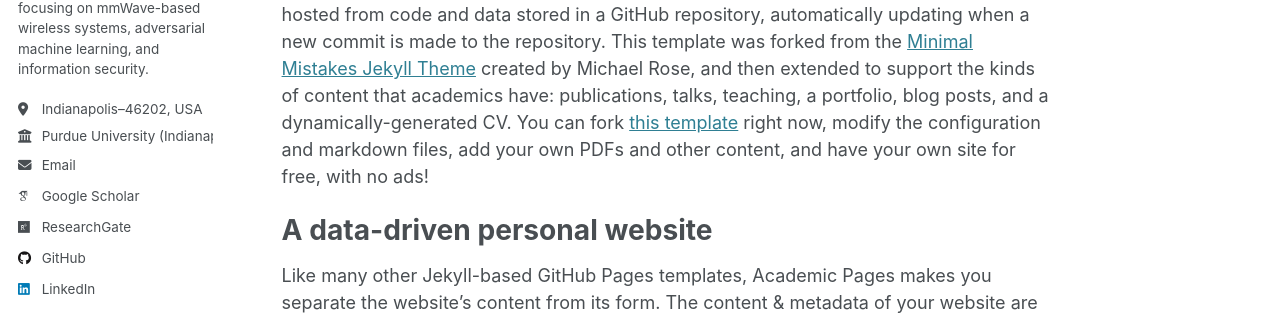
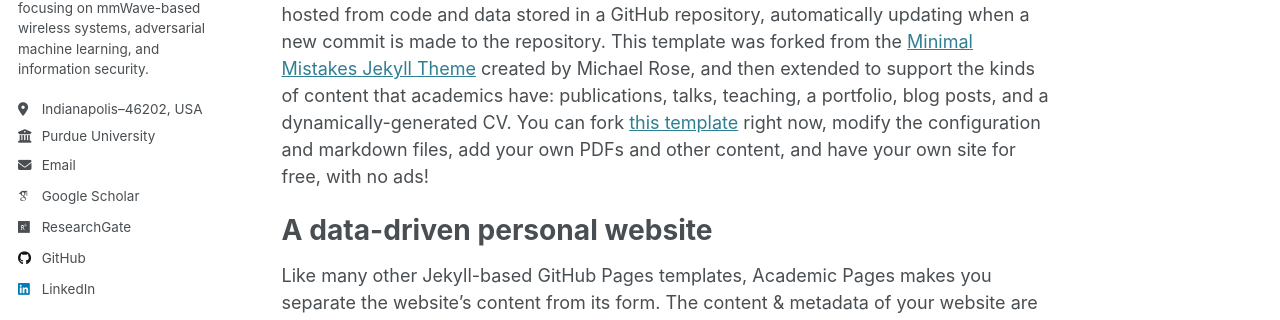
Before and after one commit to singpurdue/singpurdue.github.io, a Jekyll site: the page built from _pages/about.md, in a window 1280 px wide. Shown: the part 222-542 px from the top of the page. Built offline with Jekyll 4.4.1, drawn with Linux system fonts in a browser that asks for light colours; some web fonts are replaced.

Commit message:
Update _config.yml

```diff
--- a/_config.yml
+++ b/_config.yml
@@ -14,7 +14,7 @@ site_theme: "default"
 title: "Amit Singha - Academic Website"
 title_separator: "-"
 name: &name "Amit Singha"
-description: &description "PhD Student researching mmWave-based wireless systems & Adversarial ML at Purdue University (Indianapolis)."
+description: &description "PhD Student researching AI driven mmWave-based wireless systems security & Adversarial ML at Purdue University (Indianapolis)."
 url: "https://singpurdue.github.io"       # the base hostname & protocol for your site
 baseurl: ""                               # the subpath of your site, e.g. "/blog" if needed
 repository: "singpurdue/singpurdue.github.io"
@@ -32,7 +32,7 @@ author:
   pronouns:              # e.g. "he/him" or "she/her" if you like
   bio: "PhD Student in Electrical and Computer Engineering focusing on mmWave-based wireless systems, adversarial machine learning, and information security."
   location: "Indianapolis–46202, USA"
-  employer: "Purdue University (Indianapolis Campus)"
+  employer: "Purdue University"
   uri:                   # If you have a personal website other than GitHub Pages, you can place it here.
   email: "singha3@purdue.edu"
 
```
